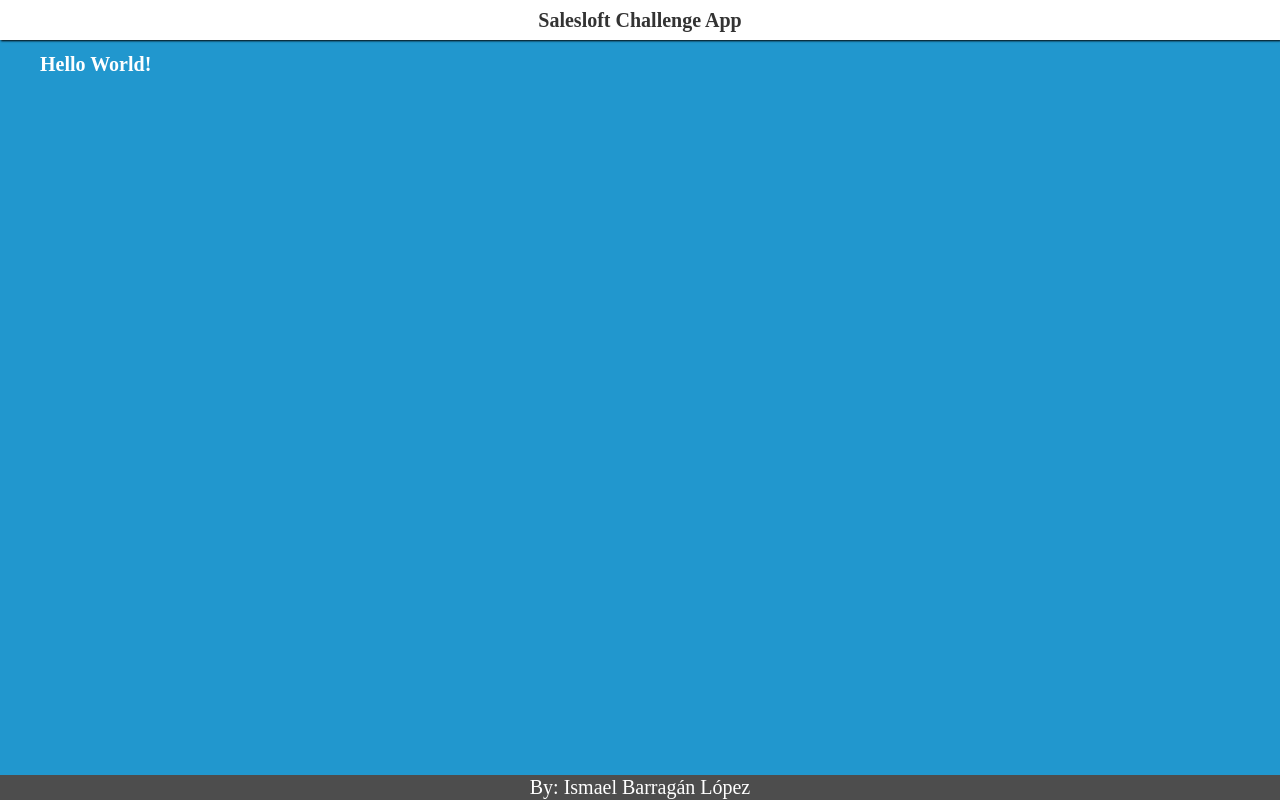
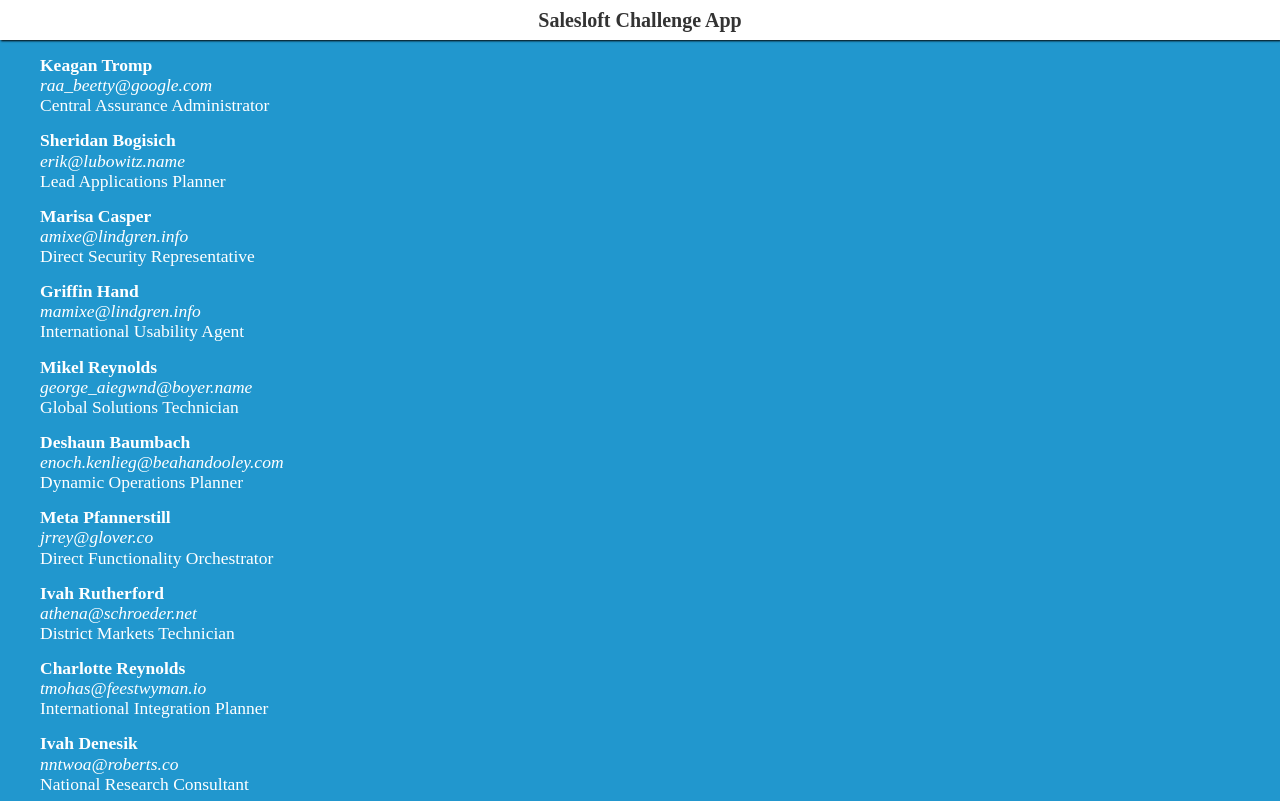
Before and after one commit to izambl/sl-exercise, a React app: page / in a window 1280 px wide. Shown: the top 801 px of the page. Built offline with nearby package versions, Linux system fonts and the light colour scheme.

Commit message:
Add People component

```diff
--- /dev/null
+++ b/src/components/app/People/index.jsx
@@ -0,0 +1,71 @@
+import React, { Component } from 'react';
+import { connect } from 'react-redux';
+import PropTypes from 'prop-types';
+
+import { loadPeople as loadPeopleAction } from '../../../redux/actions/peopleActions';
+
+import Person from '../Person';
+
+import './index.scss';
+
+export class People extends Component {
+  static renderLoading() {
+    return <p>Loading people...</p>
+  }
+
+  componentDidMount() {
+    const { people, loading, loadPeople } = this.props;
+
+    if (!loading && people.length === 0) {
+      loadPeople();
+    }
+  }
+
+  renderError() {
+    const { lastError } = this.props;
+
+    return (
+      <p>
+        An error ocurred:
+        {lastError}
+      </p>
+    );
+  }
+
+  render() {
+    const { people, lastError, loading } = this.props;
+
+    if (loading) {
+      return People.renderLoading();
+    }
+
+    if (!loading && lastError) {
+      return this.renderError();
+    }
+
+    return (
+      <ul className="person-list">
+        {people.map(person => <Person key={person.id} {...person} />)}
+      </ul>
+    );
+  }
+}
+
+People.propTypes = {
+  people: PropTypes.arrayOf(PropTypes.object).isRequired,
+  loading: PropTypes.bool.isRequired,
+  lastError: PropTypes.string,
+  loadPeople: PropTypes.func.isRequired,
+};
+
+People.defaultProps = {
+  lastError: null,
+};
+
+const mapStateToProps = ({ people: { people, lastError, loading } }) => ({
+  people,
+  lastError,
+  loading,
+});
+
+export default connect(mapStateToProps, { loadPeople: loadPeopleAction })(People);
--- /dev/null
+++ b/src/components/app/People/index.scss
@@ -0,0 +1,9 @@
+.person-list {
+  margin: 0;
+  padding: 0;
+  list-style: none;
+  li {
+    margin: 0;
+    padding: 0;
+  }
+}
--- a/src/components/layout/Main/index.jsx
+++ b/src/components/layout/Main/index.jsx
@@ -2,10 +2,12 @@ import React from 'react';
 
 import './index.scss';
 
+import PeopleComponent from '../../app/People';
+
 function Main() {
   return (
     <main className="container">
-      <h1>Hello World!</h1>
+      <PeopleComponent />
     </main>
   );
 }
```
